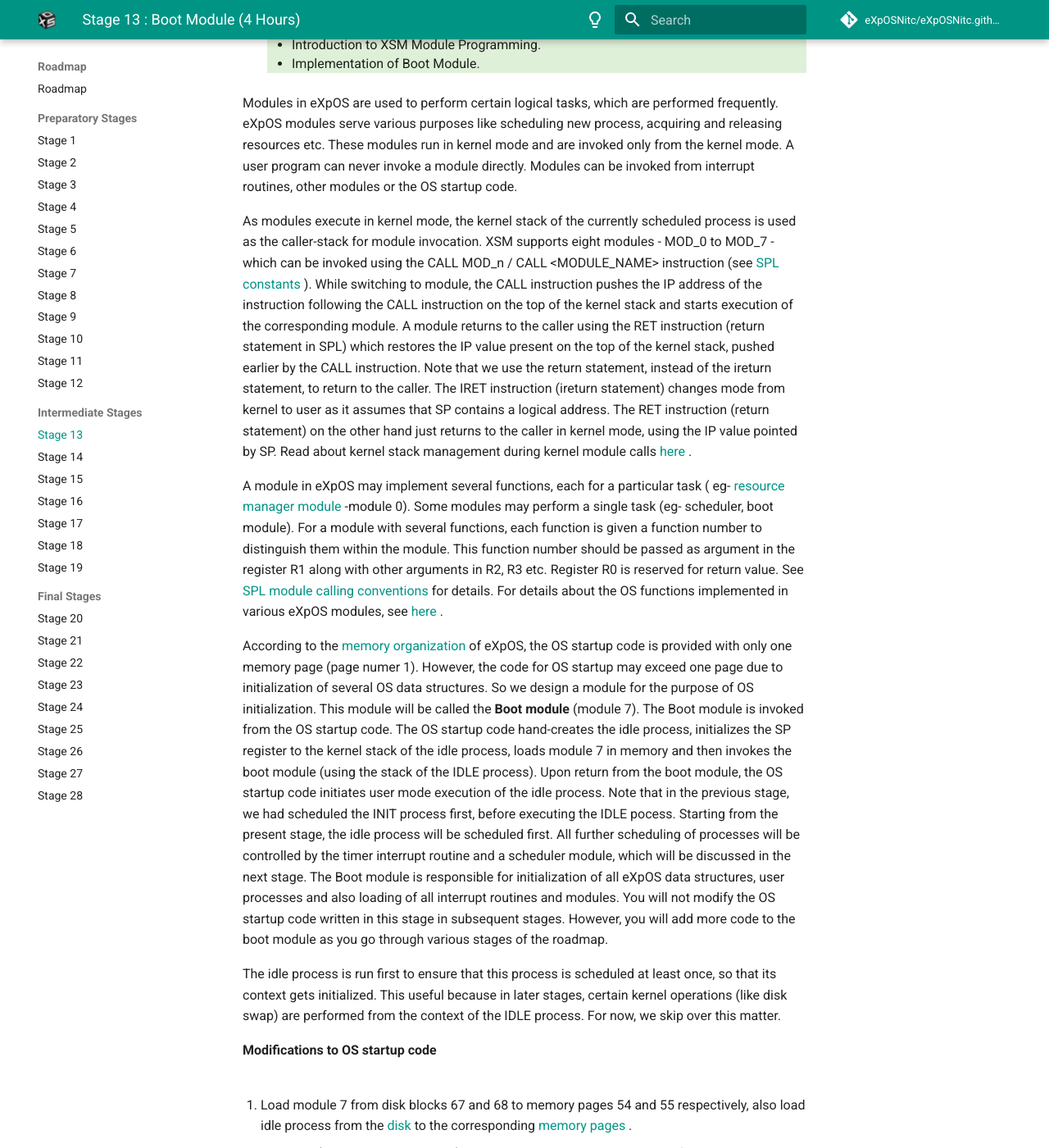
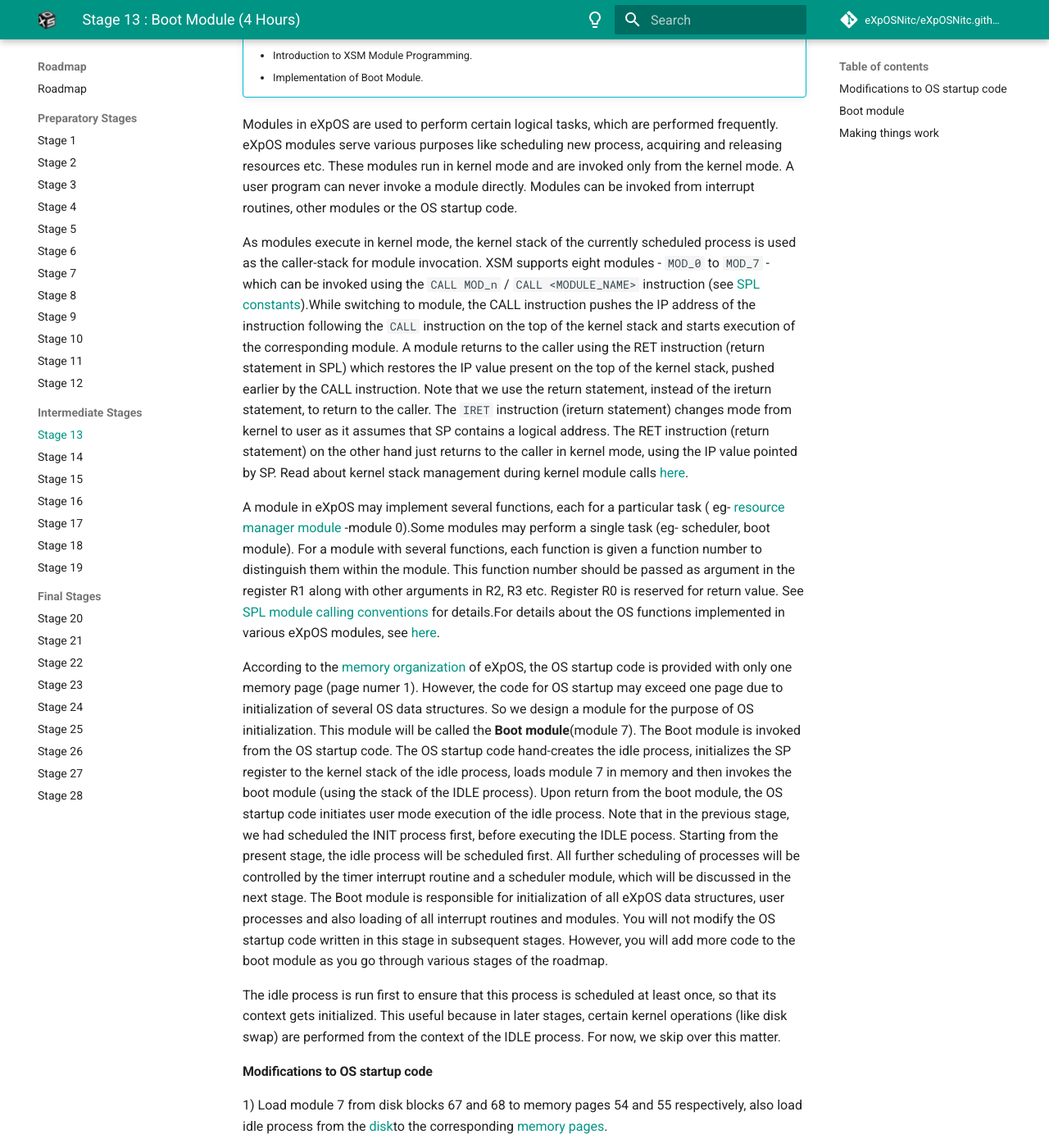
Before and after one commit to eXpOSNitc/expos-docs, an MkDocs documentation site: the page built from docs/roadmap/stage_13.md, in a window 1280 px wide and 1400 px high, scrolled down 266 px. Shown: the whole window at 82% size. Built offline with MkDocs 1.6.1 and Material for MkDocs 9.7.7, drawn with Linux system fonts in a browser that asks for light colours; comment, search, counter and statistics services are not loaded; some of the changed text lies outside the part shown.

Commit message:
migrate stage 13

````diff
--- a/docs/roadmap/stage_13.md
+++ b/docs/roadmap/stage_13.md
@@ -1,257 +1,131 @@
 ---
-title: 'Stage 13 :
-                        Boot Module (4 Hours)'
+title: 'Stage 13 : Boot Module (4 Hours)'
 ---
-<div class="panel-collapse collapse" id="collapse13">
- <div class="panel-body">
-  <!-- Begin Learning Objectives-->
-  <div class="container col-md-12">
-   <div class="section_area">
-    <ul class="list-group">
-     <li class="list-group-item" style="background:#dff0d8">
-      <span class="fa fa-book">
-      </span>
-      <a data-toggle="collapse" href="#lo13">
-       Learning
-                                Objectives
-      </a>
-      <div class="panel-collapse expand" id="lo13">
-       <ul>
-        <li style="margin-bottom: -2px">
-         <span class="fa fa-hand-o-right">
-         </span>
-         Introduction to XSM Module Programming.
-        </li>
-        <li style="margin-bottom: -2px">
-         <span class="fa fa-hand-o-right">
-         </span>
-         Implementation of Boot Module.
-        </li>
-       </ul>
-      </div>
-     </li>
-    </ul>
-    <p>
-     Modules in eXpOS are used to perform certain logical tasks, which are performed
-                            frequently. eXpOS modules serve various purposes like scheduling new process, acquiring and
-                            releasing resources etc. These modules run in kernel mode and are invoked only from the
-                            kernel mode. A user program can never invoke a module directly. Modules can be invoked from
-                            interrupt routines, other modules or the OS startup code.
-    </p>
-    <p>
-     As modules execute in kernel mode, the kernel stack of the currently scheduled process is
-                            used as the caller-stack for module invocation. XSM supports eight modules - MOD_0 to MOD_7
-                            - which can be invoked using the CALL MOD_n / CALL &lt;MODULE_NAME&gt; instruction (see
-     <a href="support_tools-files/constants.html#interrupts" target="_blank">
-      SPL constants
-     </a>
-     ). While switching to module, the
-                            CALL instruction pushes the IP address of the instruction following the CALL instruction on
-                            the top of the kernel stack and starts execution of the corresponding module. A module
-                            returns to the caller using the RET instruction (return statement in SPL) which restores
-                            the IP value present on the top of the kernel stack, pushed earlier by the CALL
-                            instruction. Note that we use the return statement, instead of the ireturn statement, to
-                            return to the caller. The IRET instruction (ireturn statement) changes mode from kernel to
-                            user as it assumes that SP contains a logical address. The RET instruction (return
-                            statement) on the other hand just returns to the caller in kernel mode, using the IP value
-                            pointed by SP. Read about kernel stack management during kernel module calls
-     <a href="os_design-files/stack_module.html" target="_blank">
-      here
-     </a>
-     .
-    </p>
-    <p>
-     A module in eXpOS may implement several functions, each for a particular task ( eg-
-     <a href="os_modules/Module_0.html" target="_blank">
-      resource manager module
-     </a>
-     -module 0).
-                            Some modules may perform a single task (eg- scheduler, boot module). For a module with
-                            several functions, each function is given a function number to distinguish them within the
-                            module. This function number should be passed as argument in the register R1 along with
-                            other arguments in R2, R3 etc. Register R0 is reserved for return value. See
-     <a href="support_tools-files/spl.html" target="_blank">
-      SPL module calling conventions
-     </a>
-     for details.
-                            For details about the OS functions implemented in various eXpOS modules, see
-     <a href="os_modules/Module_Design.html" target="_blank">
-      here
-     </a>
-     .
-    </p>
-    <p>
-     According to the
-     <a href="os_implementation" target="_blank">
-      memory organization
-     </a>
-     of
-                            eXpOS, the OS startup code is provided with only one memory page (page numer 1). However,
-                            the code for OS startup may exceed one page due to initialization of several OS data
-                            structures. So we design a module for the purpose of OS initialization. This module will be
-                            called the
-     <b>
-      Boot module
-     </b>
-     (module 7). The Boot module is invoked from the OS startup
-                            code. The OS startup code hand-creates the idle process, initializes the SP register to the
-                            kernel stack of the idle process, loads module 7 in memory and then invokes the boot module
-                            (using the stack of the IDLE process). Upon return from the boot module, the OS startup
-                            code initiates user mode execution of the idle process. Note that in the previous stage, we
-                            had scheduled the INIT process first, before executing the IDLE pocess. Starting from the
-                            present stage, the idle process will be scheduled first. All further scheduling of
-                            processes will be controlled by the timer interrupt routine and a scheduler module, which
-                            will be discussed in the next stage. The Boot module is responsible for initialization of
-                            all eXpOS data structures, user processes and also loading of all interrupt routines and
-                            modules. You will not modify the OS startup code written in this stage in subsequent
-                            stages. However, you will add more code to the boot module as you go through various stages
-                            of the roadmap.
-    </p>
-    <!-- <p>OS startup code loads module 7 and idle process. It intializes page table and process table entry for idle process. It sets SP to kernel stack pointer of idle process and invokes boot module (module 7).</p>-->
-    <p>
-     The idle process is run first to ensure that this process is scheduled at least once, so
-                            that its context gets initialized. This useful because in later stages, certain kernel
-                            operations (like disk swap) are performed from the context of the IDLE process. For now, we
-                            skip over this matter.
-    </p>
-    <b>
-     Modifications to OS startup code
-    </b>
-    <br/>
-    <br/>
-    <ol style="list-style-type: decimal;margin-left: 2px">
-     <li>
-      Load module 7 from disk blocks 67 and 68 to memory pages 54 and 55 respectively, also
-                              load idle process from the
-      <a href="os_implementation.html#accordion" target="_blank">
-       disk
-      </a>
-      to the corresponding
-      <a href="os_implementation.html#accordion">
-       memory pages
-      </a>
-      .
-     </li>
-     <li>
-      Set SP to (user area page number) * 512 -1. The user area page number for the idle
-                              process is 82 (as decided in the previous stage). This sets up a stack for calling the
-                              boot module.
-     </li>
-     <li>
-      Call module 7 (boot module) using call statement in SPL.
-      <div>
-       <pre>call BOOT_MODULE;</pre>
-      </div>
-     </li>
-     <p>
-      /*The following code is executed after return from the boot module*/
-     </p>
-     <li>
-      Setup the page table entries for the idle process as was done in the previous stage.
-                              Also set up PTBR to the page table base of the idle process. (The SPL constant
-                              PAGE_TABLE_BASE will point to the start of the page table of the idle process - figure
-                              out why.) Initialize PTLR (all user process in eXpOS must have PTLR=10).
-     </li>
-     <li>
-      Initialize PID, UPTR, KPTR, PTBR, PTLR and user area page number fields in the
-      <a href="os_design-files/process_table.html" target="_blank">
-       Process Table
-      </a>
-      entry for the idle process as was done in the
-                              previous stage.
-     </li>
-     <li>
-      As the idle process is scheduled first, initialize the STATE field in the process table
-                              entry of the idle process as RUNNING and current PID field in the
-      <a href="os_design-files/mem_ds.html#ss_table" target="_blank">
-       System Status Table
-      </a>
-      to 0 (PID of the idle process).
-     </li>
-     <li>
-      Transfer the entry point value from the header of the idle process to the top of the
-                              user stack of the idle process, as was done in the previous stage.
-     </li>
-     <li>
-      Set the SP to the logical address of the user stack (8*512).
-     </li>
-     <li>
-      Switch to the user mode using the ireturn statement.
-     </li>
-    </ol>
-    <br/>
-    <b>
-     Boot module
-    </b>
-    <br/>
-    <br/>
-    <ol style="list-style-type: decimal; margin-left: 2px">
-     <li>
-      Load all the required interrupts routines, eXpOS library, exception handler and the
-                              INIT process from the disk to the memory as was done in the OS startup code of the
-                              previous stage.
-     </li>
-     <li>
-      Set the page table entries for INIT process as was done in the previous stage.
-     </li>
-     <li>
-      Initialize the process table entry for the INIT process (setting PID, UPTR, KPTR, PTLR,
-                              PTBR, user area page number etc.) as was done in the previous stage.
-     </li>
-     <li>
-      Set the STATE field in the process table entry of INIT to CREATED. (INIT will not be
-                              scheduled immedietely, as the idle process is going to be scheduled first.)
-     </li>
-     <li>
-      Transfer the entry point value from the header of the INIT process to the top of the
-                              user stack of the INIT process, as was done in the previous stage.
-     </li>
-     <li>
-      Return from module to OS startup code using return statement in SPL.
-     </li>
-    </ol>
-    <br/>
-    <b>
-     Making things work
-    </b>
-    <p>
-     Compile and load module 7 and the modified OS startup code to the disk using XFS
-                            interface. Run the XSM machine with timer enabled.
-    </p>
-    <br/>
-    <b style="color:#26A65B">
-     Assignment 1:
-    </b>
+
+!!! info "Learning Objectives"
+    - Introduction to XSM Module Programming.
+    - Implementation of Boot Module.
+
+
+Modules in eXpOS are used to perform certain logical tasks, which are performed
+frequently. eXpOS modules serve various purposes like scheduling new process, acquiring and
+releasing resources etc. These modules run in kernel mode and are invoked only from the
+kernel mode. A user program can never invoke a module directly. Modules can be invoked from
+interrupt routines, other modules or the OS startup code.
+
+
+As modules execute in kernel mode, the kernel stack of the currently scheduled process is
+used as the caller-stack for module invocation. XSM supports eight modules - `MOD_0` to `MOD_7` -
+which can be invoked using the `CALL MOD_n` / `CALL <MODULE_NAME>` instruction (see
+<a href="support_tools-files/constants.html#interrupts" target="_blank">
+SPL constants</a>).While switching to module, the CALL instruction pushes the IP address of the instruction
+following the `CALL` instruction on the top of the kernel stack and starts execution of the
+corresponding module. A module returns to the caller using the RET instruction (return statement in SPL)
+which restores the IP value present on the top of the kernel stack, pushed earlier by the CALL
+instruction. Note that we use the return statement, instead of the ireturn statement, to
+return to the caller. The `IRET` instruction (ireturn statement) changes mode from kernel to
+user as it assumes that SP contains a logical address. The RET instruction (return
+statement) on the other hand just returns to the caller in kernel mode, using the IP value
+pointed by SP. Read about kernel stack management during kernel module calls
+<a href="os_design-files/stack_module.html" target="_blank">here</a>.
+
+
+A module in eXpOS may implement several functions, each for a particular task ( eg-
+<a href="os_modules/Module_0.html" target="_blank">resource manager module</a>
+-module 0).Some modules may perform a single task (eg- scheduler, boot module). For a module with
+several functions, each function is given a function number to distinguish them within the
+module. This function number should be passed as argument in the register R1 along with
+other arguments in R2, R3 etc. Register R0 is reserved for return value. See
+<a href="support_tools-files/spl.html" target="_blank">SPL module calling conventions</a>
+for details.For details about the OS functions implemented in various eXpOS modules, see
+<a href="os_modules/Module_Design.html" target="_blank">here</a>.
+
+
+According to the <a href="os_implementation" target="_blank"> memory organization </a> of eXpOS,
+the OS startup code is provided with only one memory page (page numer 1). However,
+the code for OS startup may exceed one page due to initialization of several OS data
+structures. So we design a module for the purpose of OS initialization. This module will be
+called the <b> Boot module</b>(module 7). The Boot module is invoked from the OS startup
+code. The OS startup code hand-creates the idle process, initializes the SP register to the
+kernel stack of the idle process, loads module 7 in memory and then invokes the boot module
+(using the stack of the IDLE process). Upon return from the boot module, the OS startup
+code initiates user mode execution of the idle process. Note that in the previous stage, we
+had scheduled the INIT process first, before executing the IDLE pocess. Starting from the
+present stage, the idle process will be scheduled first. All further scheduling of
+processes will be controlled by the timer interrupt routine and a scheduler module, which
+will be discussed in the next stage. The Boot module is responsible for initialization of
+all eXpOS data structures, user processes and also loading of all interrupt routines and
+modules. You will not modify the OS startup code written in this stage in subsequent
+stages. However, you will add more code to the boot module as you go through various stages
+of the roadmap.
+
+The idle process is run first to ensure that this process is scheduled at least once, so
+that its context gets initialized. This useful because in later stages, certain kernel
+operations (like disk swap) are performed from the context of the IDLE process. For now, we
+skip over this matter.
+
+
+#### Modifications to OS startup code
+
+1) Load module 7 from disk blocks 67 and 68 to memory pages 54 and 55 respectively, also
+load idle process from the <a href="os_implementation.html#accordion" target="_blank">disk</a>to the corresponding
+<a href="os_implementation.html#accordion">memory pages</a>.
+
+2) Set SP to (user area page number) * 512 -1. The user area page number for the idle
+process is 82 (as decided in the previous stage). This sets up a stack for calling the
+boot module.
+
+3) Call module 7 (boot module) using call statement in SPL.
+```
+call BOOT_MODULE;
+```
+
+/* The following code is executed after return from the boot module */
+
+4) Setup the page table entries for the idle process as was done in the previous stage.
+Also set up PTBR to the page table base of the idle process. (The SPL constant
+PAGE_TABLE_BASE will point to the start of the page table of the idle process - figure
+out why.) Initialize PTLR (all user process in eXpOS must have PTLR=10).
+
+5) Initialize PID, UPTR, KPTR, PTBR, PTLR and user area page number fields in the
+<a href="os_design-files/process_table.html" target="_blank">Process Table</a>
+entry for the idle process as was done in the previous stage.
+
+6) As the idle process is scheduled first, initialize the STATE field in the process table
+entry of the idle process as RUNNING and current PID field in the
+<a href="os_design-files/mem_ds.html#ss_table" target="_blank">System Status Table</a>
+to 0 (PID of the idle process).
+
+7) Transfer the entry point value from the header of the idle process to the top of the
+user stack of the idle process, as was done in the previous stage.
+
+8)Set the SP to the logical address of the user stack (8*512).
+
+9) Switch to the user mode using the ireturn statement.
+
+
+#### Boot module
+
+1. Load all the required interrupts routines, eXpOS library, exception handler and the INIT process from the disk to the memory as was done in the OS startup code of the previous stage.
+2. Set the page table entries for INIT process as was done in the previous stage.
+3. Initialize the process table entry for the INIT process (setting PID, UPTR, KPTR, PTLR, PTBR, user area page number etc.) as was done in the previous stage.
+4. Set the STATE field in the process table entry of INIT to CREATED. (INIT will not be scheduled immedietely, as the idle process is going to be scheduled first.)
+5. Transfer the entry point value from the header of the INIT process to the top of the user stack of the INIT process, as was done in the previous stage.
+6. Return from module to OS startup code using return statement in SPL.
+
+
+#### Making things work
+
+Compile and load module 7 and the modified OS startup code to the disk using XFS
+interface. Run the XSM machine with timer enabled.
+
+
+
+!!! assignment "Assignment 1"
     Write ExpL programs to print even and odd numbers
-                          below 100. Modify the boot module code and the timer interrupt handler to schedule the two
-                          processes along with the idle process concurrently using the Round Robin scheduling
-                          algorithm.
-    <br/>
-    <br/>
-    <b style="color:#26A65B">
-     Assignment 2:
-    </b>
-    In the program of the previous assignment, add a
-    <i>
-     breakpoint
-    </i>
-    immediately upon entering the timer interrupt handler and print out in debug mode the contents of the page table entry and the process table entry of the current process (that is, the process from which timer was entered).  You need to use use
-    <i>
-     p
-    </i>
-    and
-    <i>
-     pt
-    </i>
-    options of xsm debugger.  Add another
-    <i>
-     breakpoint
-    </i>
-    just before return from the timer interrupt handler to print out the same contents.
-    <br/>
-   </div>
-  </div>
-  <!-- End Learning Objectives-->
+    below 100. Modify the boot module code and the timer interrupt handler to schedule the two
+    processes along with the idle process concurrently using the Round Robin scheduling
+    algorithm.
 
- </div>
-</div>
+!!! assignment "Assignment 2"
+    In the program of the previous assignment, add a <i>breakpoint</i>immediately upon entering the timer interrupt handler and print out in debug mode the contents of the page table entry and the process table entry of the current process (that is, the process from which timer was entered).  You need to use use <i>p</i> and <i>pt</i> options of xsm debugger.  Add another <i>breakpoint</i>just before return from the timer interrupt handler to print out the same contents.
````
